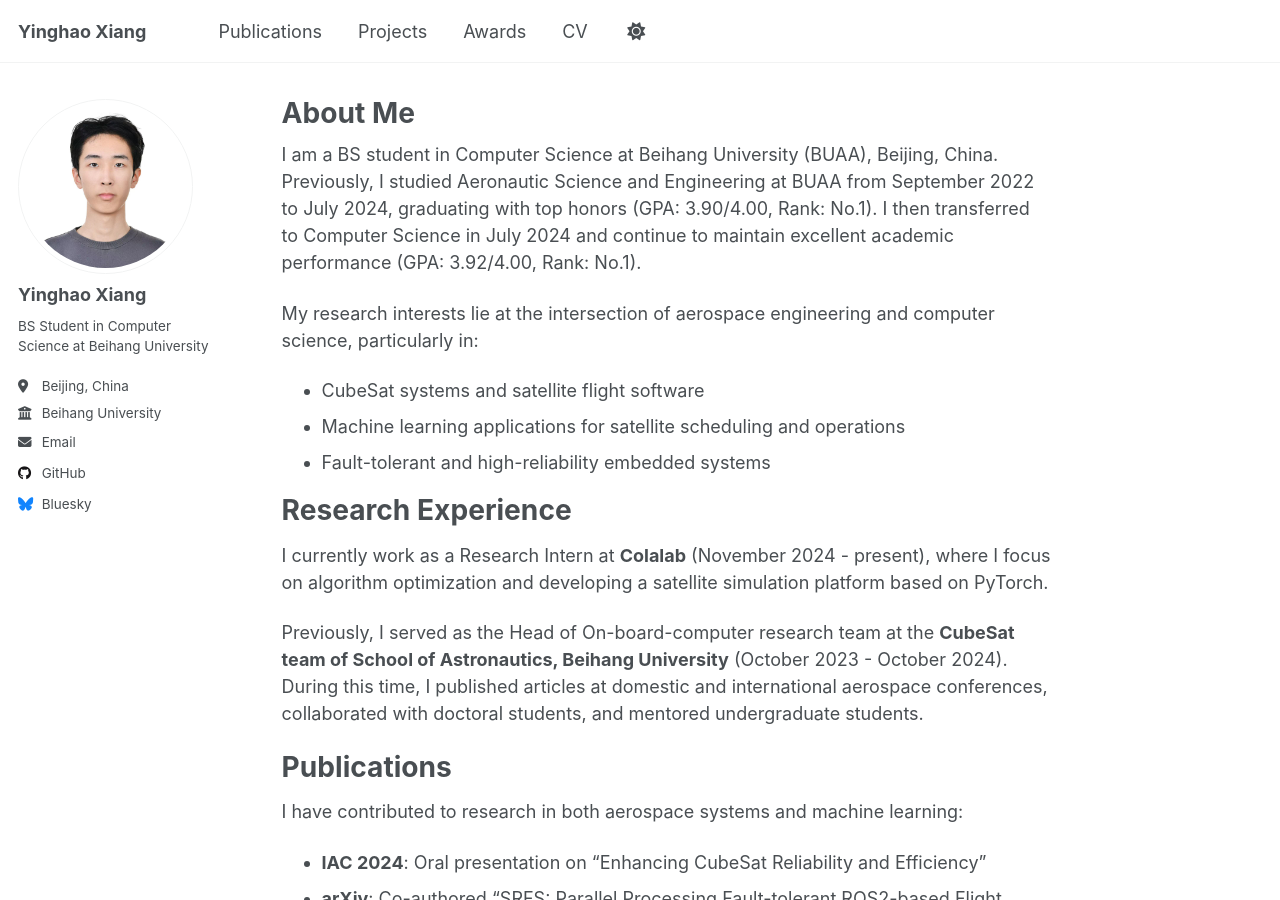
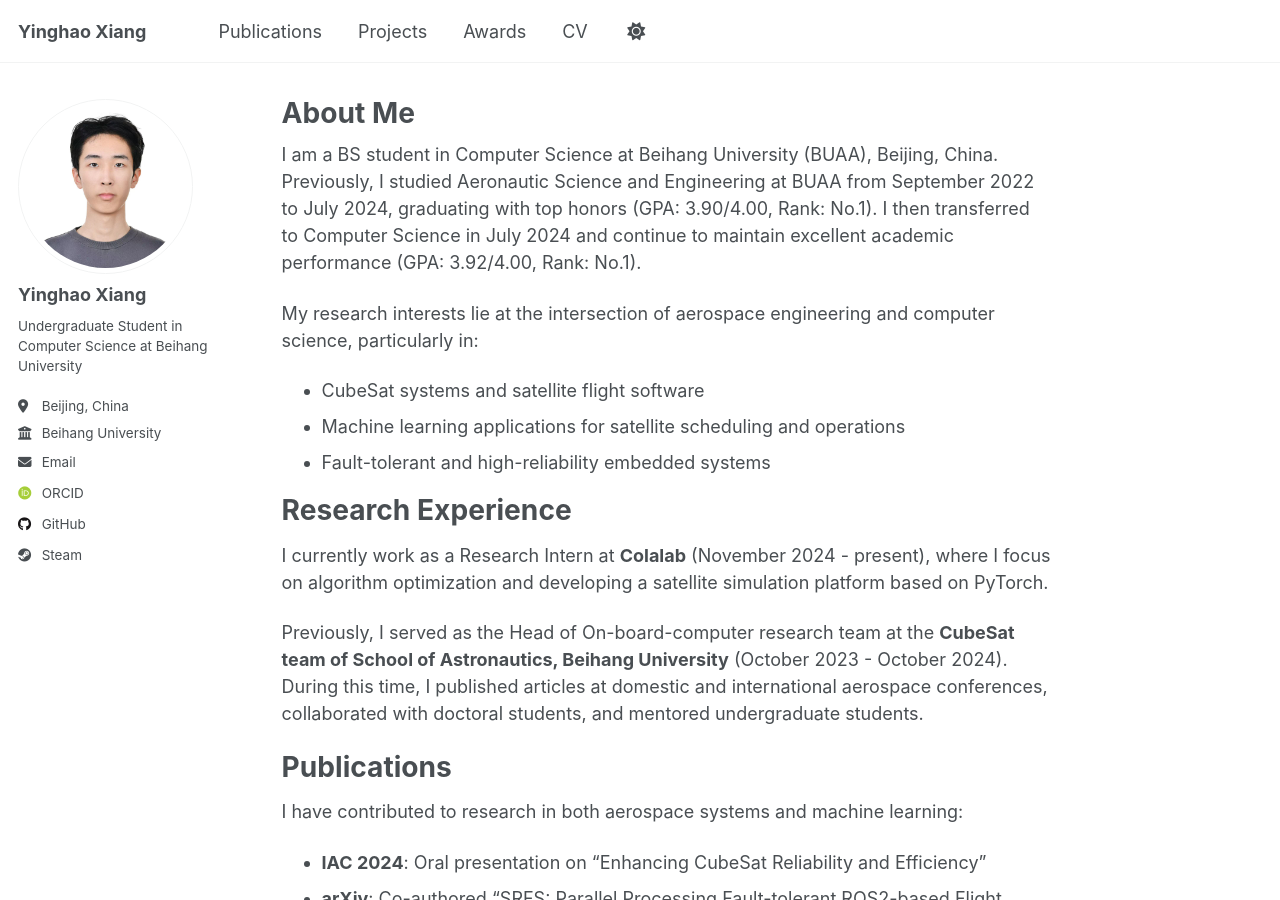
Before and after one commit to MessiXiang/homepage, a Jekyll site: the page built from _pages/about.md, in a window 1280 px wide and 900 px high. Built offline with Jekyll 4.4.1, drawn with Linux system fonts in a browser that asks for light colours; some web fonts are replaced; a script that is not in the unit is left out; part of the change alters nothing that is shown.

Commit message:
update links

```diff
--- a/_config.yml
+++ b/_config.yml
@@ -26,7 +26,7 @@ author:
   avatar           : "profile.jpg"
   name             : "Yinghao Xiang"
   pronouns         : # example: "she/her"
-  bio              : "BS Student in Computer Science at Beihang University"
+  bio              : "Undergraduate Student in Computer Science at Beihang University"
   location         : "Beijing, China"
   employer         : "Beihang University"
   uri              : # URL
@@ -38,7 +38,7 @@ author:
   googlescholar    : # URL
   inspire-hep      : # URL
   impactstory      : # URL
-  orcid            : # URL
+  orcid            : "https://orcid.org/0009-0006-4146-986X"
   semantic         : # URL
   pubmed           : # URL
   researchgate     : # URL
@@ -54,7 +54,7 @@ author:
 
   # Social media
   artstation       : # Username
-  bluesky          : "bsky.app" # Replace this with you Bluesky username
+  bluesky          : # Username
   facebook         : # Username
   flickr           : # Username
   foursquare       : # Username
@@ -68,7 +68,7 @@ author:
   medium           : # URL
   pinterest        : # Username
   soundcloud       : # Username
-  steam            : # Username
+  steam            : MessiXiang
   telegram         : # URL
   tumblr           : # Username
   twitter          : # Username for X / Twitter
```
